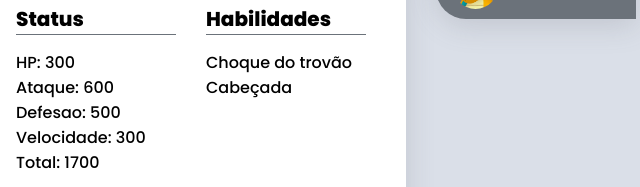
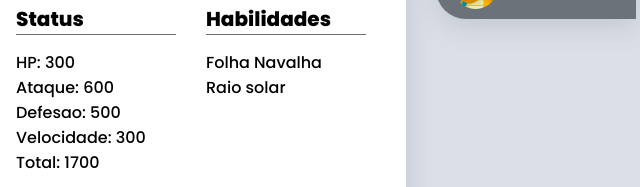
Before and after one commit to MilenaMarlim/pokedex, a plain HTML site: page index.html in a window 1280 px wide. Both pictures are taken after a click on the item "Bulbasaur". Shown: the part 513-700 px from the top of the page, 334-974 px from the left. Drawn offline with Linux system fonts and the light colour scheme.

Commit message:
Commit com a atualização das habilidades dos pokémons e retirada de comentários do javascript

```diff
--- a/index.html
+++ b/index.html
@@ -74,8 +74,8 @@
                         <div class="habilidades">
                             <h3>Habilidades</h3>
                             <ul>
-                                <li>Choque do trovão</li>
-                                <li>Cabeçada</li>
+                                <li>Folha Navalha</li>
+                                <li>Raio solar</li>
                             </ul>
 
                         </div>
@@ -107,7 +107,7 @@
                         <div class="habilidades">
                             <h3>Habilidades</h3>
                             <ul>
-                                <li>Choque do trovão</li>
+                                <li>Lança Chamas</li>
                                 <li>Cabeçada</li>
                             </ul>
 
@@ -140,8 +140,8 @@
                         <div class="habilidades">
                             <h3>Habilidades</h3>
                             <ul>
-                                <li>Choque do trovão</li>
-                                <li>Cabeçada</li>
+                                <li>Jato d'água</li>
+                                <li>Hidro Bomba</li>
                             </ul>
 
                         </div>
@@ -173,8 +173,8 @@
                         <div class="habilidades">
                             <h3>Habilidades</h3>
                             <ul>
-                                <li>Choque do trovão</li>
-                                <li>Cabeçada</li>
+                                <li>Bola Sombriao</li>
+                                <li>Lambida</li>
                             </ul>
 
                         </div>
@@ -206,8 +206,8 @@
                         <div class="habilidades">
                             <h3>Habilidades</h3>
                             <ul>
-                                <li>Choque do trovão</li>
-                                <li>Cabeçada</li>
+                                <li>Dança do dragão</li>
+                                <li>Velocidade extrema</li>
                             </ul>
 
                         </div>
--- a/index.js
+++ b/index.js
@@ -2,28 +2,21 @@ const listaSelecaoPokemons = document.querySelectorAll('.pokemon')
 
 const pokemonsCard = document.querySelectorAll('.cartao-pokemon')
 
-//Para criar um evento de clique e iterar na lista adicioando o envento de clique em todos eles mas de uma vez só:
+listaSelecaoPokemons.forEach(pokemon =>{
 
-listaSelecaoPokemons.forEach(pokemon =>{
-    //evento de clique
     pokemon.addEventListener('click', ()=>{
-        //descobrir qual e remover a classe do cartão que está aberto
 
         const cartaoPokemonAberto = document.querySelector('.aberto')
         cartaoPokemonAberto.classList.remove('aberto')
 
-        //ao clicar em um pokemon da listagem pegamos o id desse pokemon para saber qual o cartão mostrar
         const idPokemonSelecionado = pokemon.attributes.id.value
 
-        //buscar o cartao referente ao id:
         const cartaoPokemonParaAbrir = document.getElementById('cartao-' + idPokemonSelecionado)
         cartaoPokemonParaAbrir.classList.add('aberto')
 
-        //para remover a classe ativo que marca o pokemon selecionado:
         const pokemonAtivoNaListagem = document.querySelector('.ativo')
         pokemonAtivoNaListagem.classList.remove('.ativo')
 
-        //adicionar a classe ativo na lista selecionada:
         const pokemonSelecionadoNaListagem = document.getElementById(idPokemonSelecionado)
         pokemonSelecionadoNaListagem.classList.add('.ativo')
     })
```
